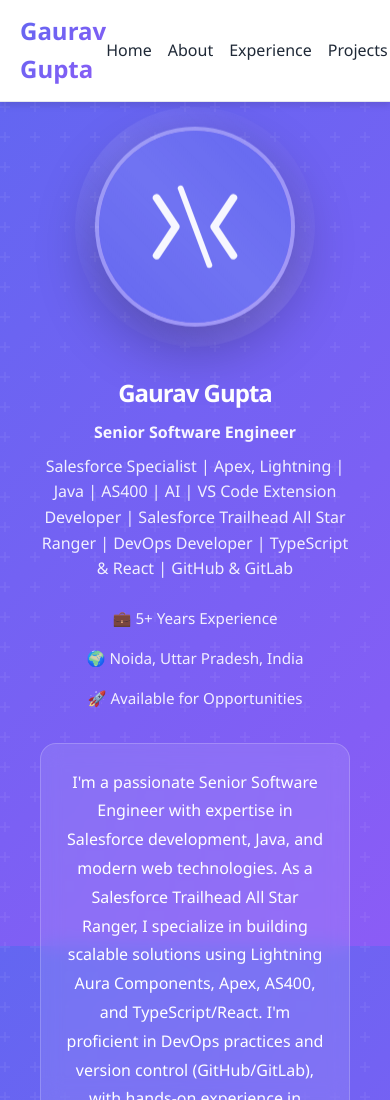
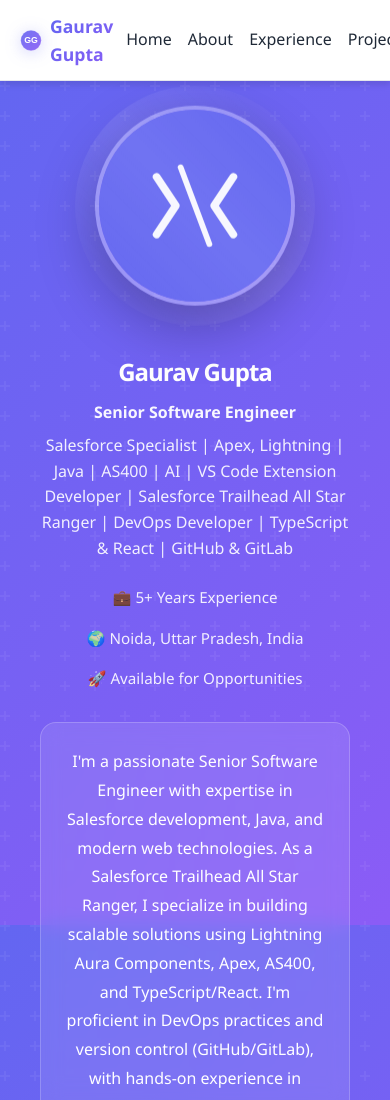
Before and after one commit to gauravgupta0612/gaurav-portfolio, a plain HTML site: page index.html in a window 390 px wide. Shown: the top 1100 px of the page. Drawn offline with Linux system fonts and the light colour scheme.

Commit message:
Add professional SVG logo (GG) to navbar with gradient and animations

```diff
--- a/css/styles.css
+++ b/css/styles.css
@@ -72,6 +72,30 @@
     justify-content: space-between;
     align-items: center;
     padding: 0.75rem 20px;
+}
+
+.nav-brand {
+    display: flex;
+    align-items: center;
+    gap: 0.8rem;
+    cursor: pointer;
+    transition: all 0.3s ease;
+}
+
+.nav-brand:hover {
+    transform: scale(1.05);
+}
+
+.logo-svg {
+    width: 45px;
+    height: 45px;
+    filter: drop-shadow(0 2px 8px rgba(99, 102, 241, 0.3));
+    transition: all 0.3s ease;
+}
+
+.nav-brand:hover .logo-svg {
+    filter: drop-shadow(0 4px 12px rgba(139, 92, 246, 0.5));
+    transform: rotate(5deg);
 }
 
 .nav-brand h1 {
@@ -1157,6 +1181,19 @@
         display: flex;
     }
 
+    .nav-brand {
+        gap: 0.5rem;
+    }
+
+    .logo-svg {
+        width: 35px;
+        height: 35px;
+    }
+
+    .nav-brand h1 {
+        font-size: 1.1rem;
+    }
+
     .nav-menu.active {
         position: absolute;
         top: 70px;
--- a/index.html
+++ b/index.html
@@ -12,6 +12,21 @@
     <nav class="navbar">
         <div class="container">
             <div class="nav-brand">
+                <!-- SVG Logo -->
+                <svg class="logo-svg" viewBox="0 0 60 60" xmlns="http://www.w3.org/2000/svg">
+                    <defs>
+                        <linearGradient id="logoGradient" x1="0%" y1="0%" x2="100%" y2="100%">
+                            <stop offset="0%" style="stop-color:#6366f1;stop-opacity:1" />
+                            <stop offset="100%" style="stop-color:#8b5cf6;stop-opacity:1" />
+                        </linearGradient>
+                    </defs>
+                    <!-- Background Circle -->
+                    <circle cx="30" cy="30" r="28" fill="url(#logoGradient)" opacity="0.9"/>
+                    <!-- Border Circle -->
+                    <circle cx="30" cy="30" r="28" fill="none" stroke="white" stroke-width="2" opacity="0.3"/>
+                    <!-- GG Text -->
+                    <text x="30" y="38" font-size="24" font-weight="bold" fill="white" text-anchor="middle" font-family="Arial, sans-serif">GG</text>
+                </svg>
                 <h1>Gaurav Gupta</h1>
             </div>
             <ul class="nav-menu">
```
